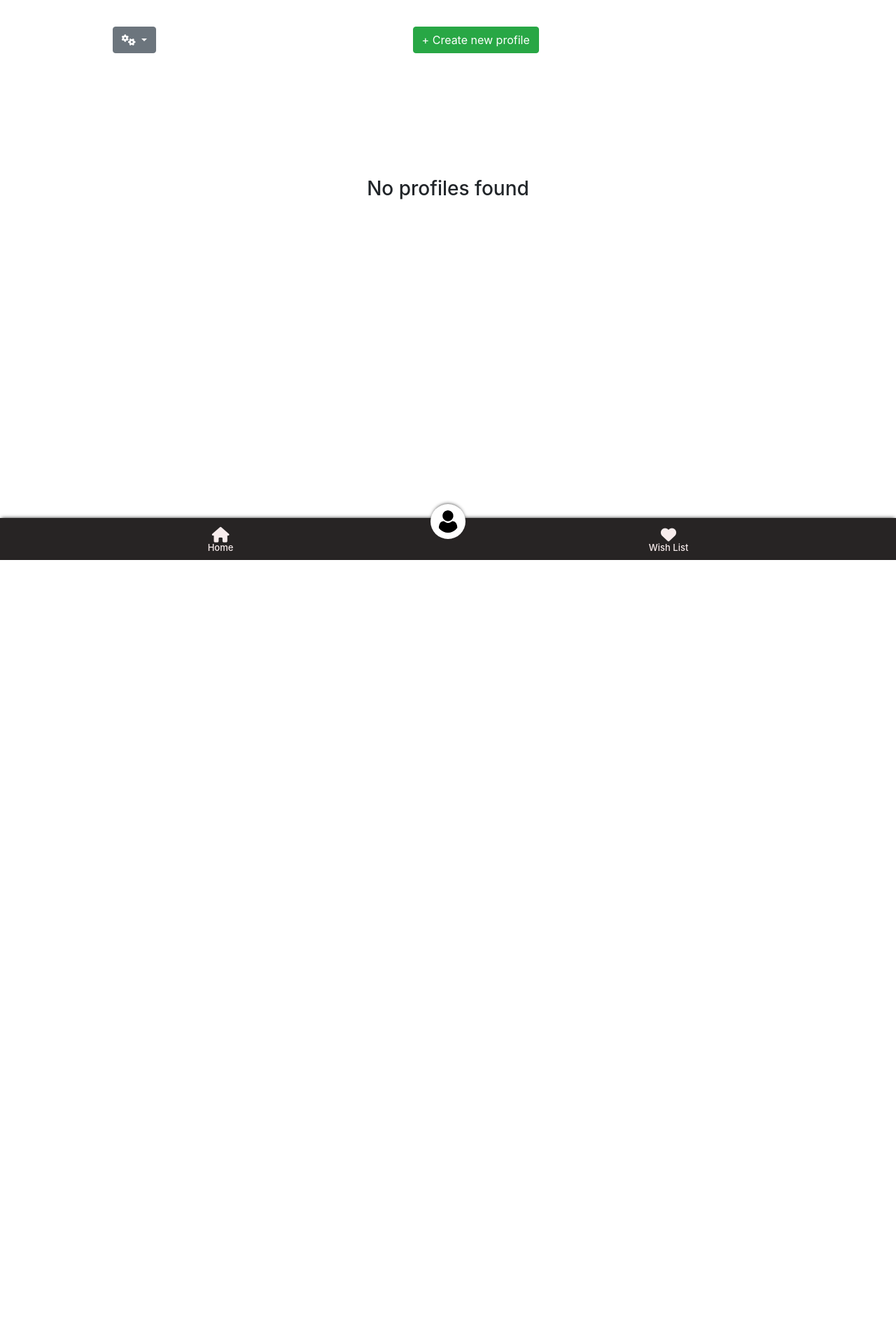
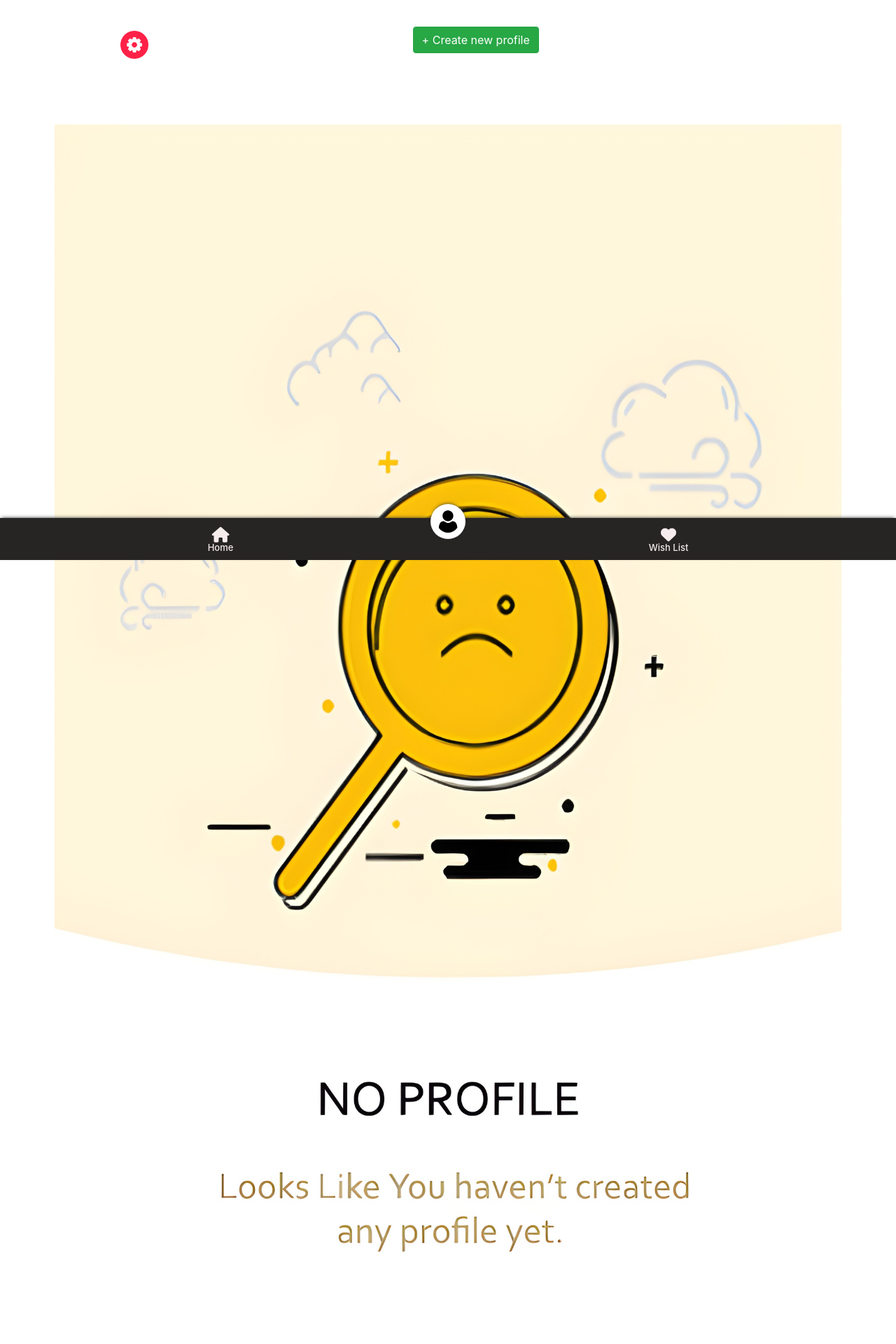
Before and after one commit to arjundheek/arjundheek, a Django app: page /user-info in a window 1280 px wide. Shown: the top 1920 px of the page at 70% size. Before the commit the page ends 800 px from the top, so only its background shows below. Run offline with Django 4.2, Linux system fonts and the light colour scheme; some libraries are stand-ins or nearby versions.

Commit message:
Update user-info.html

```diff
--- a/templates/ArjunVaas/user-info.html
+++ b/templates/ArjunVaas/user-info.html
@@ -93,9 +93,9 @@ footer{
         <div class="btn_container" style="text-align: center; padding-bottom: 5%; display: flex; justify-content: space-around;">
           <div class="dropdown" style="width: 30%">
             <!-- Trigger Dropdown -->
-            <button class="btn btn-secondary dropdown-toggle" type="button" id="dropdownMenu2" data-toggle="dropdown" aria-haspopup="true" aria-expanded="false">
-              <i class="fa fa-cogs"></i>
-            </button>
+            <div class="btn btn-secondary dropdown-toggle" style="background: transparent; border: none; text-align: left" id="dropdownMenu2" data-toggle="dropdown" aria-haspopup="true" aria-expanded="false">
+              <img src="{% static 'ArjunVaas/img/icons/setting.png' %}" width="40px">
+            </div>
             <!-- Dropdown Menu -->
             <div class="dropdown-menu" aria-labelledby="dropdownMenu2">
               <button class="dropdown-item" type="button">
@@ -117,8 +117,8 @@ footer{
         <div class="container">
             <div class="user-cards">
             {% if profiles|length == 0 %}
-                <div style="text-align: center; margin-top: 10%">
-                    <h3>No profiles found</h3>
+                <div style="text-align: center;">
+                    <img src="{% static 'ArjunVaas/img/no_profile.jpg' %}">
                 </div>
             {% endif %}
                 {% for profile in profiles %}
```
